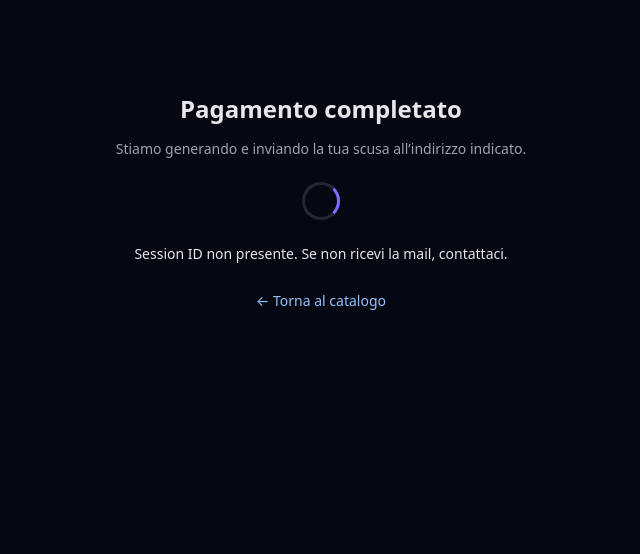
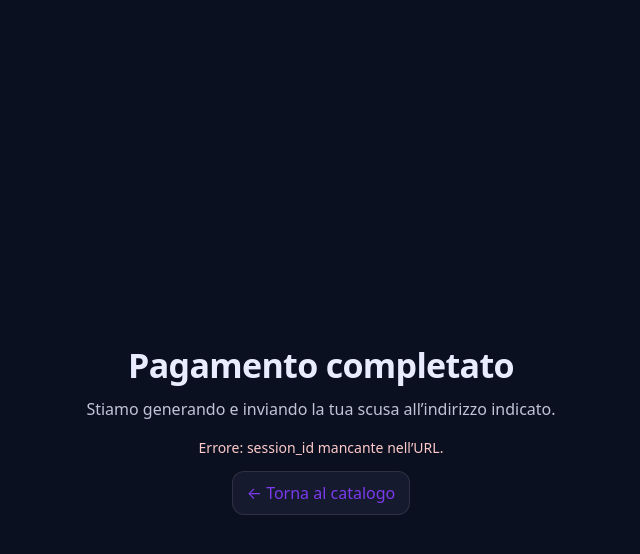
Before and after one commit to mattiapoddie87-rgb/colpa-mia-core, a website: page success.html in a window 1280 px wide. Shown: the whole page, without its empty margins (319-959 px from the left). Drawn offline with Linux system fonts and the light colour scheme.

Commit message:
Refactor success.html for improved structure and style

```diff
--- a/success.html
+++ b/success.html
@@ -1,71 +1,89 @@
 <!doctype html>
 <html lang="it">
 <head>
-  <meta charset="utf-8">
-  <title>Scusa inviata – COLPA MIA</title>
-  <meta name="viewport" content="width=device-width,initial-scale=1">
+  <meta charset="utf-8" />
+  <meta name="viewport" content="width=device-width, initial-scale=1" />
+  <title>Pagamento completato — COLPA MIA</title>
   <style>
-    body { background:#050712; color:#e5e7eb; font-family:system-ui,-apple-system,Segoe UI,Roboto,sans-serif; margin:0; }
-    .wrap { max-width:520px; margin:60px auto; padding:16px; text-align:center; }
-    h1 { font-size:24px; margin-bottom:8px; }
-    p { font-size:14px; color:#9ca3af; }
-    .status { margin-top:20px; font-size:14px; }
-    a { color:#93c5fd; text-decoration:none; }
+    body { margin:0; font-family: system-ui, -apple-system, Segoe UI, Roboto, Arial; background:#0b1020; color:#e9ecff; }
+    .wrap { min-height: 100vh; display:flex; align-items:center; justify-content:center; padding: 28px 18px; }
+    .box { width: min(720px, 100%); text-align:center; }
+    h1 { margin: 0 0 10px; font-size: 34px; letter-spacing: -0.02em; }
+    p { margin: 0 0 18px; color: rgba(233,236,255,0.82); }
     .spinner {
-      margin:24px auto;
-      width:32px; height:32px;
-      border-radius:50%;
-      border:3px solid #1f2937;
-      border-top-color:#7c6dff;
-      animation: spin 0.8s linear infinite;
+      width: 42px; height: 42px; border-radius: 999px;
+      border: 4px solid rgba(233,236,255,0.18);
+      border-top-color: #7c3aed;
+      margin: 18px auto;
+      animation: spin 1s linear infinite;
     }
-    @keyframes spin {
-      to { transform:rotate(360deg); }
-    }
+    @keyframes spin { to { transform: rotate(360deg); } }
+    .status { margin-top: 10px; font-size: 14px; }
+    .ok { color: #86efac; }
+    .err { color: #fecaca; }
+    a { color: #7c3aed; text-decoration:none; }
+    a:hover { text-decoration:underline; }
+    .btn { display:inline-block; margin-top: 14px; padding: 10px 14px; border-radius: 12px; background:#151a2e; border:1px solid rgba(255,255,255,0.10); }
   </style>
 </head>
 <body>
   <div class="wrap">
-    <h1>Pagamento completato</h1>
-    <p>Stiamo generando e inviando la tua scusa all’indirizzo indicato.</p>
-    <div class="spinner"></div>
-    <div class="status" id="status">Invio email in corso…</div>
-    <p style="margin-top:28px;">
-      <a href="/index.html">← Torna al catalogo</a>
-    </p>
+    <div class="box">
+      <h1>Pagamento completato</h1>
+      <p>Stiamo generando e inviando la tua scusa all’indirizzo indicato.</p>
+      <div class="spinner" id="spin"></div>
+      <div class="status" id="status">Invio in corso…</div>
+      <div class="btn"><a href="index.html">← Torna al catalogo</a></div>
+    </div>
   </div>
 
-  <script>
-    async function main() {
-      const params = new URL(location.href).searchParams;
-      const sessionId = params.get('session_id');
-      const statusEl = document.getElementById('status');
+<script>
+  const statusEl = document.getElementById("status");
+  const spinEl = document.getElementById("spin");
 
-      if (!sessionId) {
-        statusEl.textContent = 'Session ID non presente. Se non ricevi la mail, contattaci.';
-        return;
-      }
+  function getSessionId() {
+    const url = new URL(window.location.href);
+    return url.searchParams.get("session_id") || "";
+  }
 
-      try {
-        const r = await fetch('/.netlify/functions/session-email', {
-          method: 'POST',
-          headers: { 'Content-Type': 'application/json' },
-          body: JSON.stringify({ sessionId })
-        });
+  async function sendEmail(sessionId) {
+    // CHIAMATA GET (compatibile con session-email.js aggiornato)
+    const res = await fetch(`/.netlify/functions/session-email?session_id=${encodeURIComponent(sessionId)}`, {
+      method: "GET",
+      headers: { "Accept": "application/json" }
+    });
 
-        const out = await r.json().catch(() => ({}));
-        if (!r.ok || out.error) {
-          statusEl.textContent = out.error || ('Errore HTTP ' + r.status + ' durante l’invio della mail.');
-          return;
-        }
+    let data = {};
+    try { data = await res.json(); } catch (_) { data = {}; }
 
-        statusEl.textContent = 'Scusa inviata! Controlla la tua casella di posta (anche spam).';
-      } catch (e) {
-        statusEl.textContent = 'Si è verificato un errore imprevisto. Se non ricevi nulla, contattaci.';
-      }
+    if (!res.ok) {
+      const msg = data && data.error ? data.error : `Errore invio (HTTP ${res.status})`;
+      throw new Error(msg);
+    }
+    return data;
+  }
+
+  (async () => {
+    const sessionId = getSessionId();
+    if (!sessionId) {
+      spinEl.style.display = "none";
+      statusEl.className = "status err";
+      statusEl.textContent = "Errore: session_id mancante nell’URL.";
+      return;
     }
 
-    main();
-  </script>
+    try {
+      const out = await sendEmail(sessionId);
+      spinEl.style.display = "none";
+      statusEl.className = "status ok";
+      statusEl.textContent = "Scusa inviata via email con successo.";
+      // opzionale: console.log(out);
+    } catch (e) {
+      spinEl.style.display = "none";
+      statusEl.className = "status err";
+      statusEl.textContent = e.message || String(e);
+    }
+  })();
+</script>
 </body>
 </html>
```
